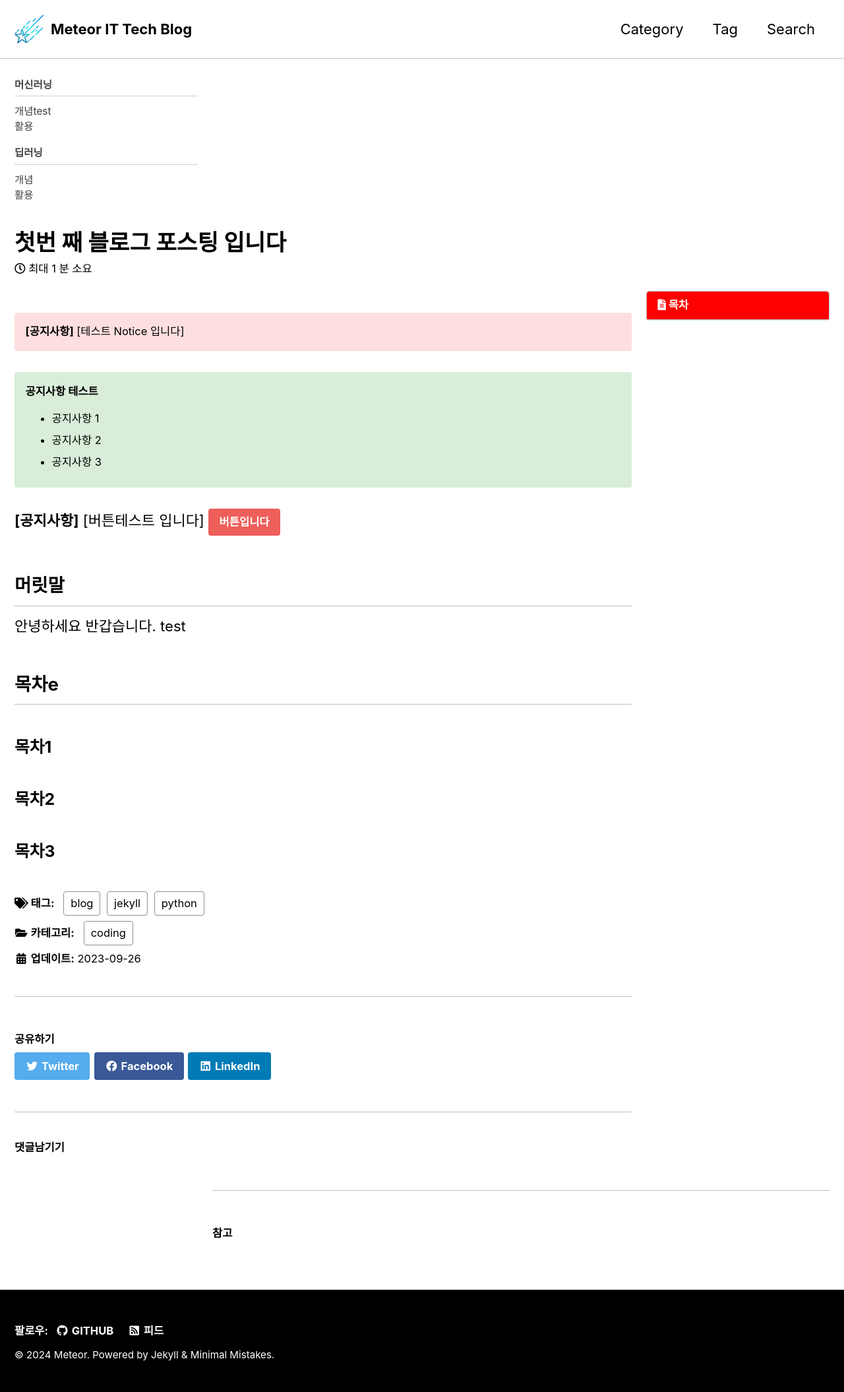
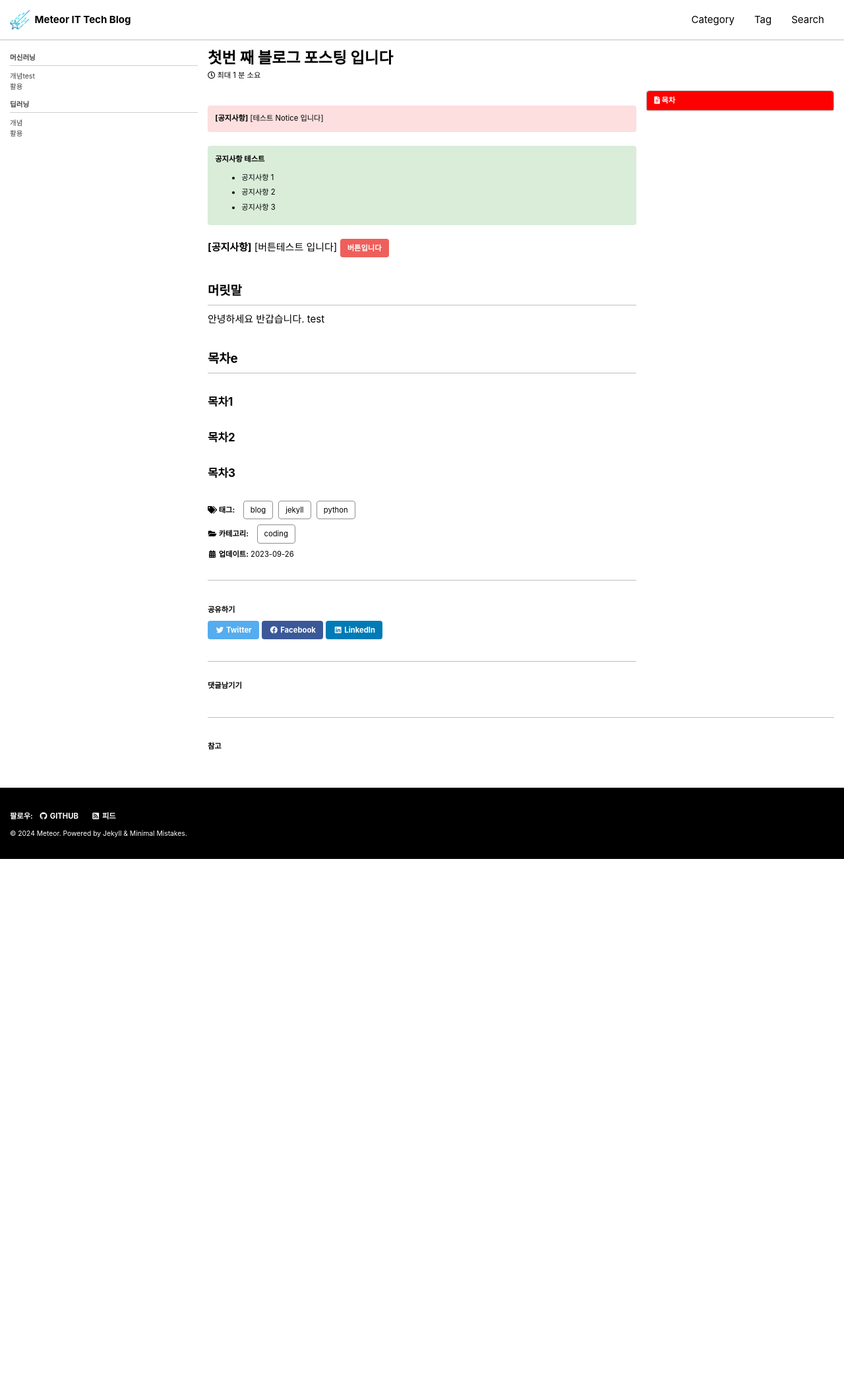
Before and after one commit to MeteorNote/MeteorNote.github.io, a Jekyll site: the page built from _posts/2023-09-26-first.md, in a window 1280 px wide. Shown: the whole page at 66% size. Built offline with Jekyll 4.4.1, drawn with Linux system fonts in a browser that asks for light colours; cached includes are drawn as plain includes; comment, search, counter and statistics services are not loaded; after the commit the page ends 1302 px from its top, so only the background shows below that.

Commit message:
font size

```diff
--- a/_sass/minimal-mistakes/_page.scss
+++ b/_sass/minimal-mistakes/_page.scss
@@ -38,14 +38,14 @@ body {
 .page {
   @include breakpoint($large) {
     float: right;
-    //width: calc(100% - #{$right-sidebar-width-narrow});
-    width: calc(100%);
+    width: calc(100% - #{$right-sidebar-width-narrow});
+    //width: calc(100%);
     padding-right: $right-sidebar-width-narrow;
   }
 
   @include breakpoint($x-large) {
-    //width: calc(100% - #{$right-sidebar-width});
-    width: calc(100%);
+    width: calc(100% - #{$right-sidebar-width});
+    //width: calc(100%);
     padding-right: $right-sidebar-width;
   }
 
--- a/_sass/minimal-mistakes/_reset.scss
+++ b/_sass/minimal-mistakes/_reset.scss
@@ -19,7 +19,7 @@ html {
   }
 
   @include breakpoint($x-large) {
-    font-size: 22px;
+    font-size: 15px;
   }
 
   -webkit-text-size-adjust: 100%;
```
